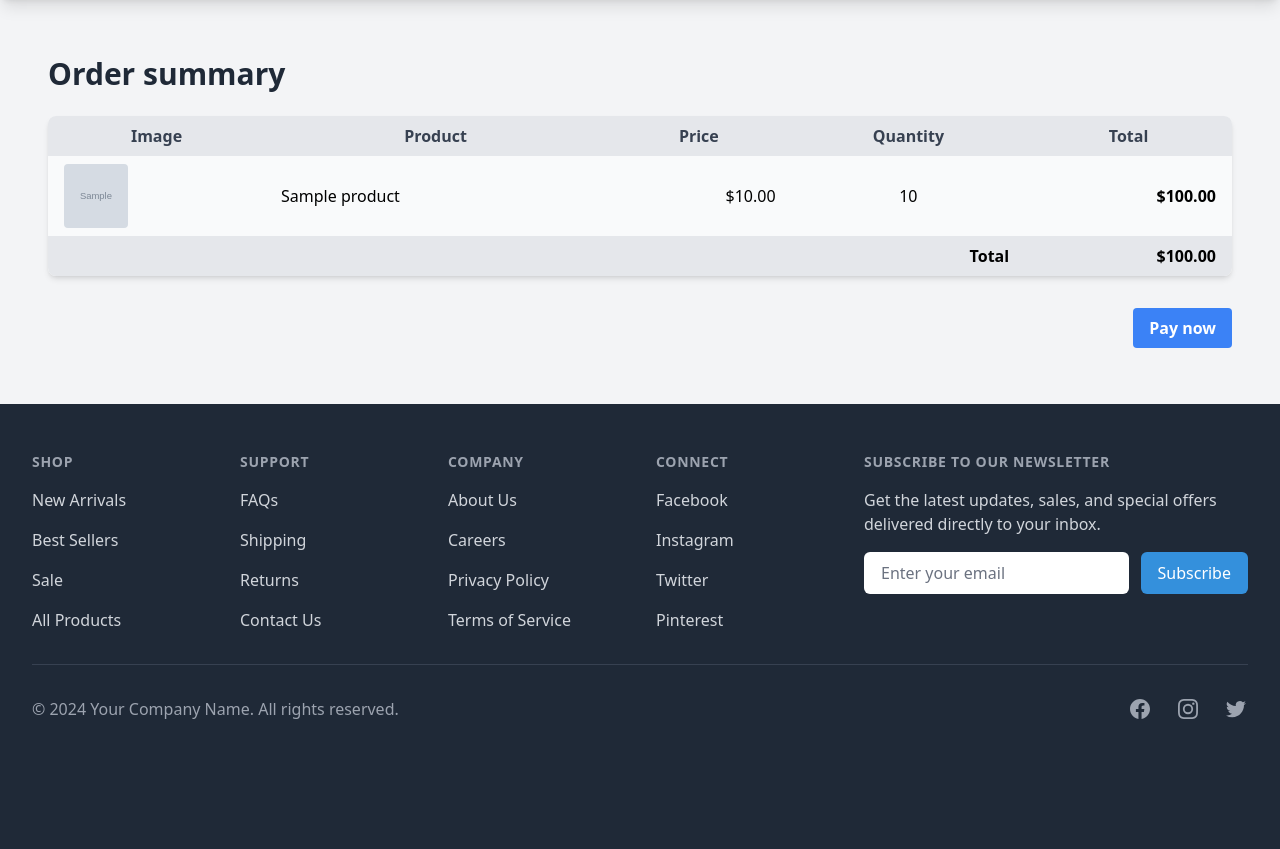
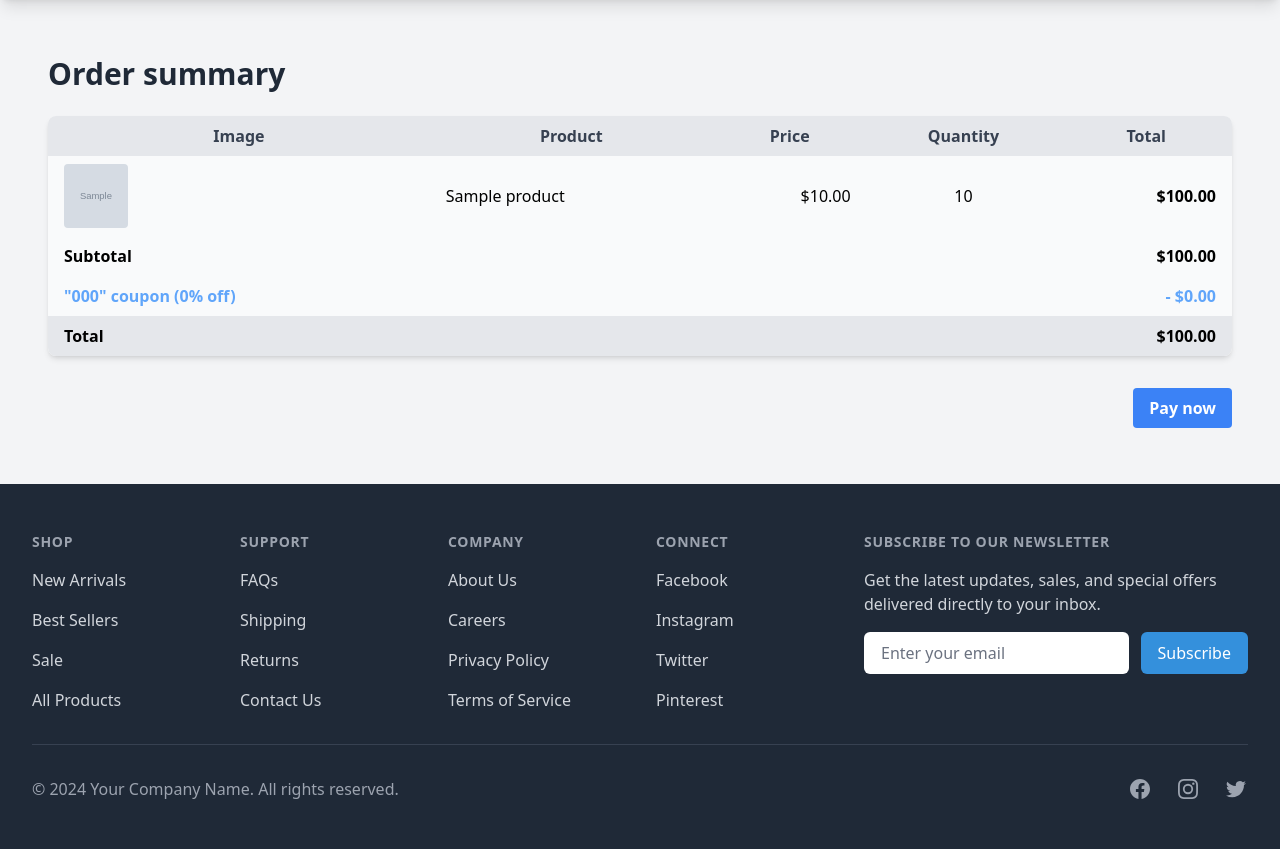
Before and after one commit to Josue-Tejeda/ecommerce, a Django app: template payment/templates/payment/process.html in a window 1280 px wide. Shown: the part 64-913 px from the top of the page. Before the commit the page ends 783 px from the top, so only its background shows below. Run offline with Django 4.2, Linux system fonts and the light colour scheme; the template is opened without the code that fills it: values that come from a table or form of the project are taken from there, others are empty; tables that the repository leaves empty hold one stand-in row (values such as "Sample post"); grey boxes marked "Sample" are stand-in pictures; parts of the project's set-up code (start-up, migrations or seed data) failed here and were passed over; some libraries are stand-ins or nearby versions.

Commit message:
feat: complete adding coupons to payment workflow

```diff
--- a/cart/views.py
+++ b/cart/views.py
@@ -13,6 +13,7 @@ def cart_add(request, product_id):
     cart = Cart(request)
     product = get_object_or_404(Product, id=product_id)
     form = CartAddProductForm(request.POST)
+    request.session['coupon_id'] = None
     if form.is_valid():
         cd = form.cleaned_data
         cart.add(product=product, quantity=cd['quantity'])
--- a/orders/models.py
+++ b/orders/models.py
@@ -1,12 +1,17 @@
+from decimal import Decimal
+from django.core.validators import MinValueValidator, MaxValueValidator
 from django.db import models
 from django.conf import settings
 
 from .data import CREATED, ORDER_STATUS_CHOICES
+from coupons.models import Coupon
 
 class Order(models.Model):
     first_name = models.CharField(max_length=50)
     last_name = models.CharField(max_length=50)
     user = models.ForeignKey('auth.User', on_delete=models.CASCADE)
+    coupon = models.ForeignKey(Coupon, related_name='orders', null=True, blank=True, on_delete=models.SET_NULL)
+    discount = models.IntegerField(default=0, blank=True, validators=[MinValueValidator(0), MaxValueValidator(100)])
     stripe_id = models.CharField(max_length=250, blank=True)
     status = models.SmallIntegerField(choices=ORDER_STATUS_CHOICES, default=CREATED)
     email = models.EmailField()
@@ -23,8 +28,18 @@ class Order(models.Model):
     def __str__(self):
         return f'Order {self.id}'
 
+    def get_total_cost_before_discount(self):
+        return sum(item.get_cost() for item in self.items.all())
+
+    def get_discount(self):
+        total_cost = self.get_total_cost_before_discount()
+        if self.discount:
+            return total_cost * (self.discount / Decimal('100'))
+        return Decimal('0')
+
     def get_total_cost(self):
-        return sum(item.get_cost() for item in self.items.all())
+        total_cost = self.get_total_cost_before_discount()
+        return total_cost - self.get_discount()
 
     def get_stripe_url(self):
         if not self.stripe_id:
--- a/orders/views.py
+++ b/orders/views.py
@@ -24,6 +24,9 @@ def order_create(request):
         form = OrderCreateForm(request.POST)
         if form.is_valid():
             order = form.save(commit=False)
+            if cart.coupon:
+                order.coupon = cart.coupon
+                order.discount = cart.coupon.discount
             order.user = request.user
             order.save()
             for item in cart:
--- a/payment/templates/payment/process.html
+++ b/payment/templates/payment/process.html
@@ -31,9 +31,26 @@
                     <td class="px-4 py-2 text-right font-semibold">${{ item.get_cost }}</td>
                 </tr>
                 {% endfor %}
-                <tr class="bg-gray-200 font-bold">
-                    <td colspan="4" class="px-4 py-2 text-right">Total</td>
-                    <td class="px-4 py-2 text-right">${{ order.get_total_cost }}</td>
+                {% if order.coupon %}
+                <tr class="bg-gray-50">
+                    <td class="px-4 py-2 font-semibold">Subtotal</td>
+                    <td colspan="3"></td>
+                    <td class="px-4 py-2 text-right font-semibold">${{ order.get_total_cost_before_discount|floatformat:2 }}</td>
+                </tr>
+                <tr class="bg-gray-50">
+                    <td class="px-4 py-2 text-blue-400 font-semibold">
+                        "{{ order.coupon.code }}" coupon ({{ order.discount }}% off)
+                    </td>
+                    <td colspan="3"></td>
+                    <td class="px-4 py-2 text-right text-blue-400 font-semibold">
+                        - ${{ order.get_discount|floatformat:2 }}
+                    </td>
+                </tr>
+                {% endif %}
+                <tr class="bg-gray-200">
+                    <td class="px-4 py-2 font-bold">Total</td>
+                    <td colspan="3"></td>
+                    <td class="px-4 py-2 text-right font-bold">${{ order.get_total_cost|floatformat:2 }}</td>
                 </tr>
             </tbody>
         </table>
```
Also changed, not shown: payment/views.py (+10 -0 lines), orders/migrations/0004_order_coupon_order_discount.py (added).
